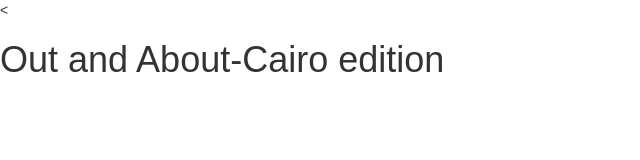
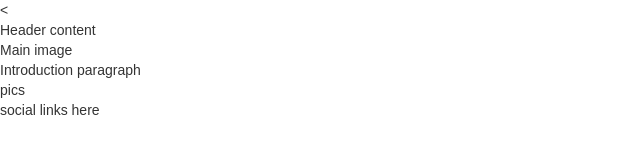
Before and after one commit to Lorenaaas/out-and-about-cairo-edition, a plain HTML site: page index.html in a window 1280 px wide. Shown: the whole page, without its empty margins (0-640 px from the left). Drawn offline with nearby package versions, Linux system fonts and the light colour scheme.

Commit message:
Add core structure for home page

```diff
--- a/index.html
+++ b/index.html
@@ -10,7 +10,7 @@
 <link rel="stylesheet" href="assets/css/style.css">
 <title>Title</title>
 </head>
-<body>
+
 
 <script src="https://cdnjs.cloudflare.com/ajax/libs/jquery/3.5.1/jquery.min.js"></script>
 <script src="https://cdnjs.cloudflare.com/ajax/libs/twitter-bootstrap/3.3.7/js/bootstrap.min.js"></script>
@@ -18,6 +18,27 @@
 <meta name="keywords" content=" cairo, egypt, guide, tours, museum">
 
 <link rel="stylesheet" href="assets/css/style.css">
-<h1>Out and About-Cairo edition</h1>
+<title>Out and About-Cairo edition</title>
+
+<body>
+
+<header>
+    Header content
+ </header>
+
+<section>
+    Main image
+</section>
+<section>
+    Introduction paragraph
+</section>
+<section>
+    pics
+</section>
+
+<footer>
+    social links here
+</footer>
+
 </body>
 </html>
```
